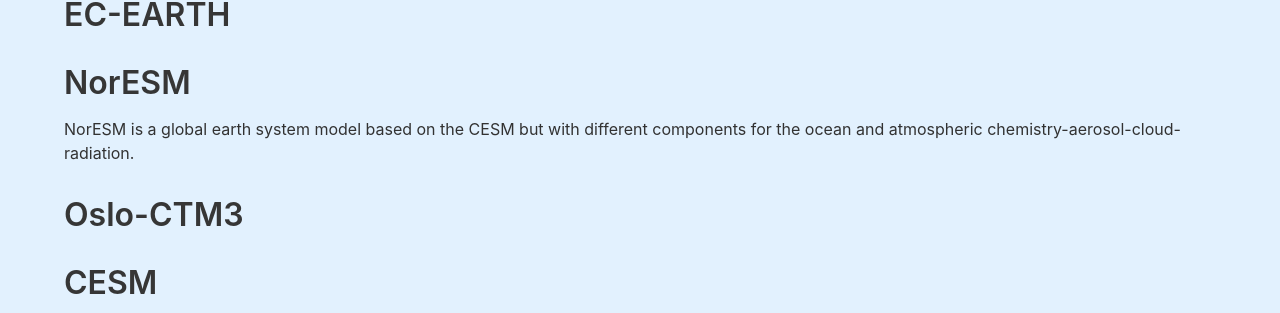
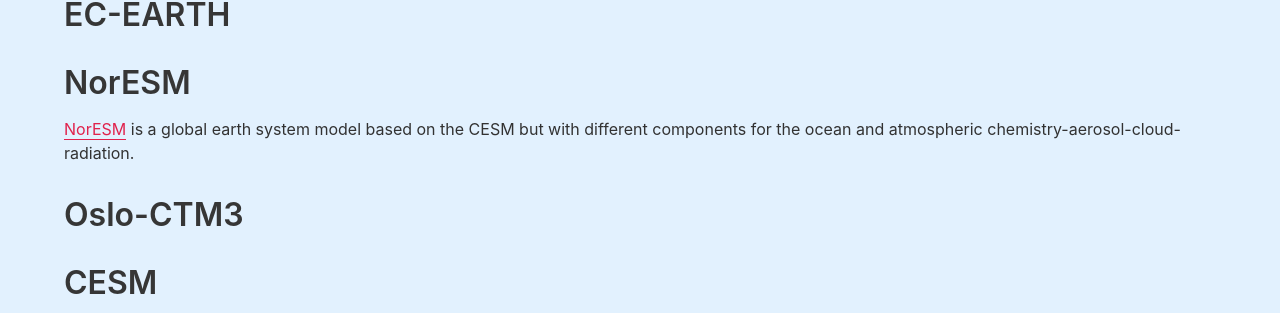
Before and after one commit to NordicESMhub/nordicesmhub.github.io, a Jekyll site: the page built from _documentation/models.md, in a window 1280 px wide and 900 px high, scrolled down 596 px. Shown: the part 141-454 px from the top of the window. Built offline with Jekyll 4.4.1, drawn with Linux system fonts in a browser that asks for light colours; nearby versions of some CDN libraries; part of the change alters nothing that is shown.

```diff
--- a/_documentation/models.md
+++ b/_documentation/models.md
@@ -13,7 +13,7 @@ We will give here a list of relevant models we use in the Nordic countries.
 
 # NorESM
 
-NorESM is a global earth system model based on the CESM but with different components for the ocean and atmospheric chemistry-aerosol-cloud-radiation.
+[NorESM](https://noresm-docs.readthedocs.io/en/latest/) is a global earth system model based on the CESM but with different components for the ocean and atmospheric chemistry-aerosol-cloud-radiation.
 
 # Oslo-CTM3
 
```
